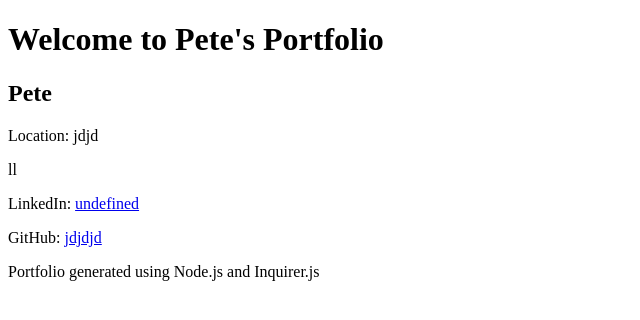
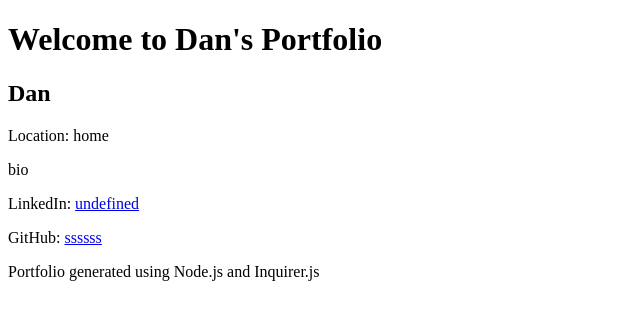
Before and after one commit to AHelmin/module-09-mini-project, a plain HTML site: page index.html in a window 1280 px wide. Shown: the whole page, without its empty margins (0-640 px from the left). Drawn offline with Linux system fonts and the light colour scheme.

Commit message:
restructure fs

```diff
--- a/assets/js/index.html
+++ b/index.html
@@ -2,19 +2,19 @@
     <!DOCTYPE html>
     <html>
     <head>
-          <title>Pete's Portfolio</title>
+          <title>Dan's Portfolio</title>
     </head>
       <body>
           <div class="container">
               <header class="header">
-                  <h1>Welcome to Pete's Portfolio</h1>
+                  <h1>Welcome to Dan's Portfolio</h1>
               </header>
               <section class="main-info">
-                  <h2>Pete</h2>
-                  <p>Location: jdjd</p>
-                  <p>ll</p>
+                  <h2>Dan</h2>
+                  <p>Location: home</p>
+                  <p>bio</p>
                   <p>LinkedIn: <a href="undefined">undefined</a></p>
-                  <p>GitHub: <a href="jdjdjd">jdjdjd</a></p>
+                  <p>GitHub: <a href="ssssss">ssssss</a></p>
               </section>
               <footer class="footer">
                   <p>Portfolio generated using Node.js and Inquirer.js</p>
```
Also changed, not shown: index.js (renamed from assets/js/index.js).
